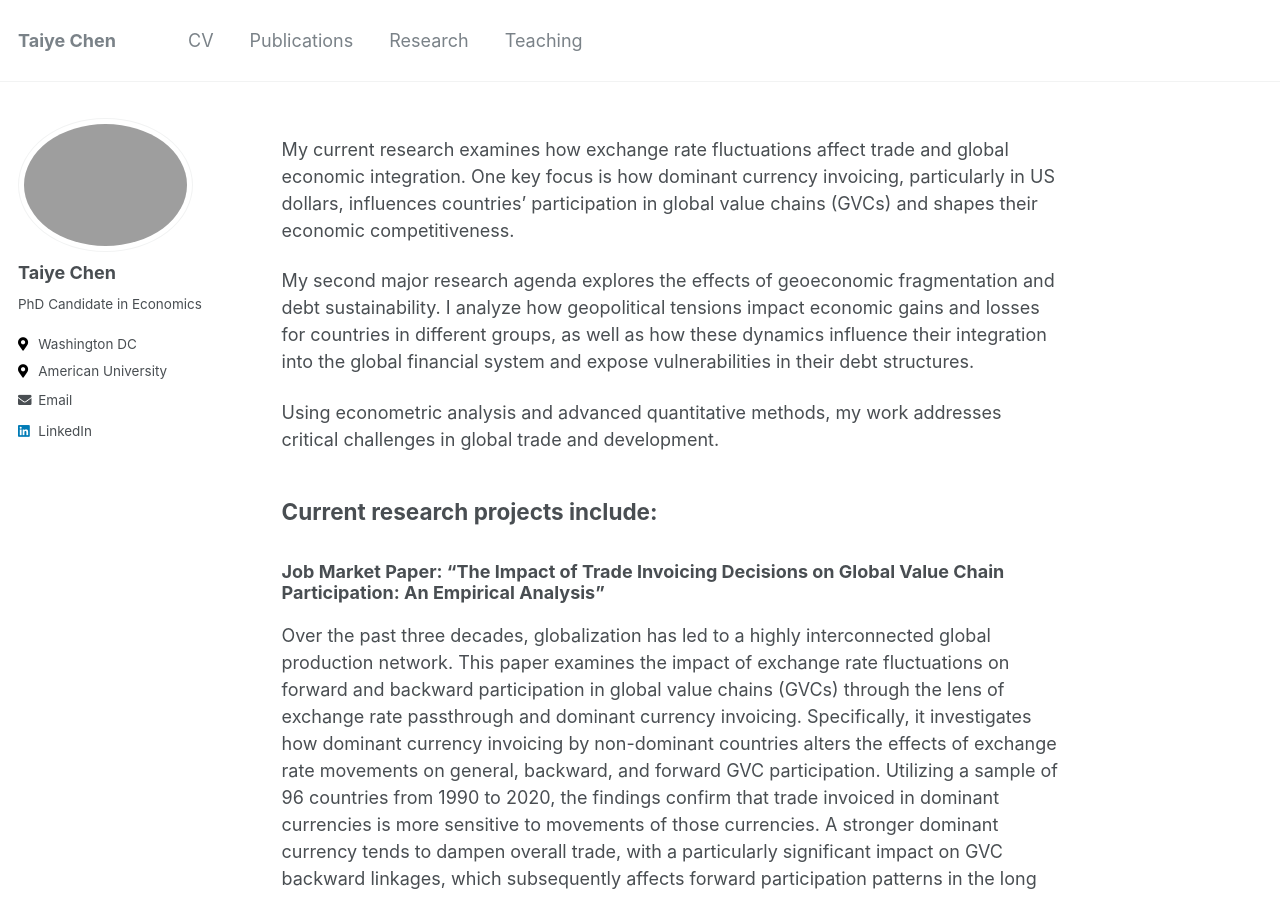
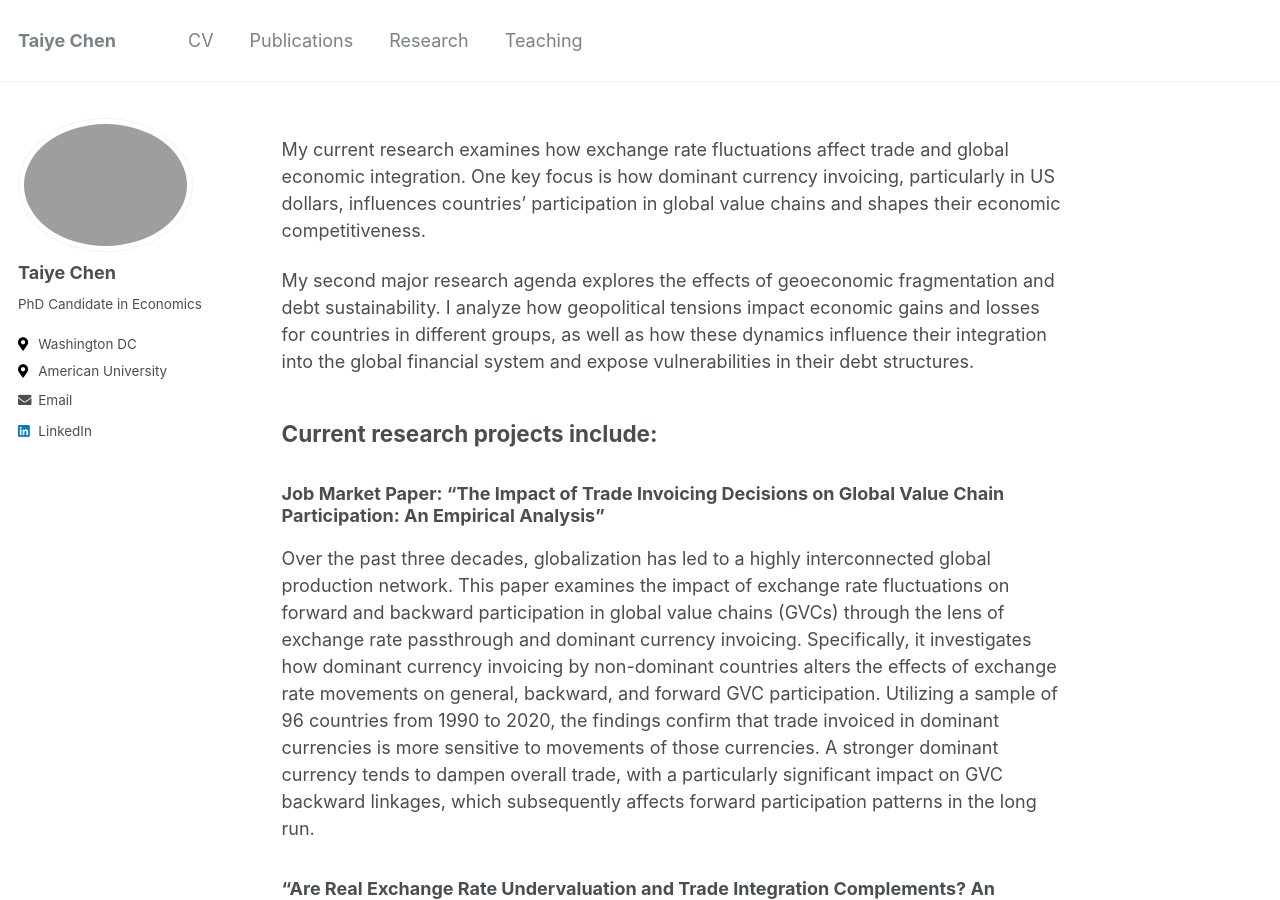
Before and after one commit to taiyechen/taiyechen.github.io, a Jekyll site: the page built from _pages/research.md, in a window 1280 px wide and 900 px high. Built offline with Jekyll 4.4.1, drawn with Linux system fonts in a browser that asks for light colours.

Commit message:
updated research tab

```diff
--- a/_pages/research.md
+++ b/_pages/research.md
@@ -7,11 +7,9 @@ author_profile: true
 ---
 
 
-My current research examines how exchange rate fluctuations affect trade and global economic integration. One key focus is how dominant currency invoicing, particularly in US dollars, influences countries' participation in global value chains (GVCs) and shapes their economic competitiveness.
+My current research examines how exchange rate fluctuations affect trade and global economic integration. One key focus is how dominant currency invoicing, particularly in US dollars, influences countries' participation in global value chains and shapes their economic competitiveness.
 
 My second major research agenda explores the effects of geoeconomic fragmentation and debt sustainability. I analyze how geopolitical tensions impact economic gains and losses for countries in different groups, as well as how these dynamics influence their integration into the global financial system and expose vulnerabilities in their debt structures.
-
-Using econometric analysis and advanced quantitative methods, my work addresses critical challenges in global trade and development.
 
 
 ##  Current research projects include:
```
